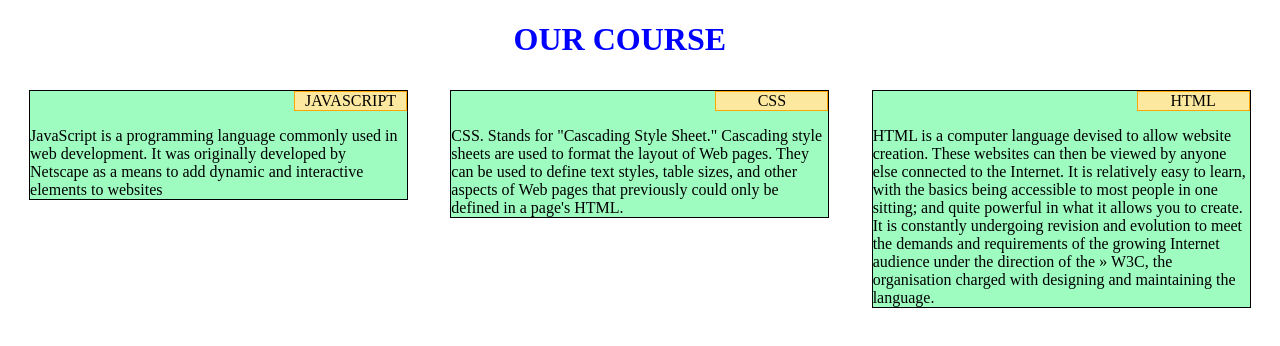
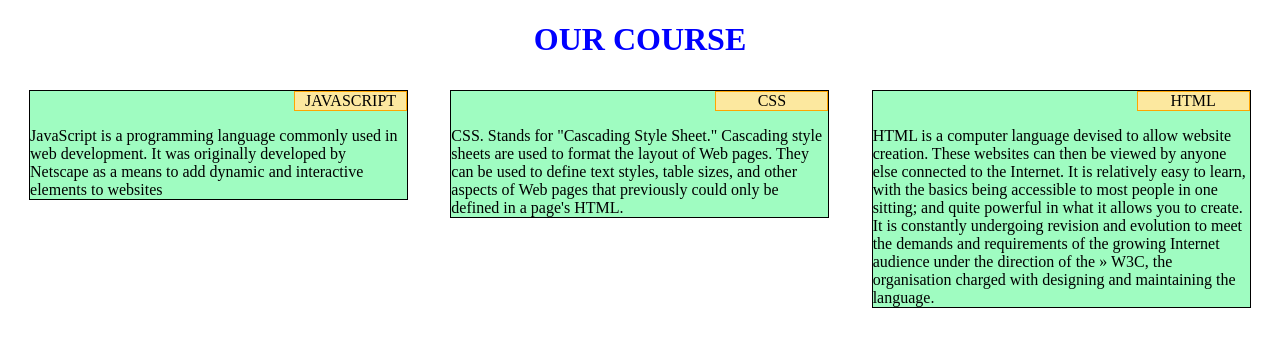
Before and after one commit to Alejomedina01/module2-solution, a plain HTML site: page index.html in a window 1280 px wide. Drawn offline with Linux system fonts and the light colour scheme.

Commit message:
Update Style.css

```diff
--- a/css/Style.css
+++ b/css/Style.css
@@ -3,8 +3,7 @@
 }
 #title{
 	color: blue;
-	margin-left: 40%;
-	width: auto;
+	text-align: center;
 }
 
 .row{
```
